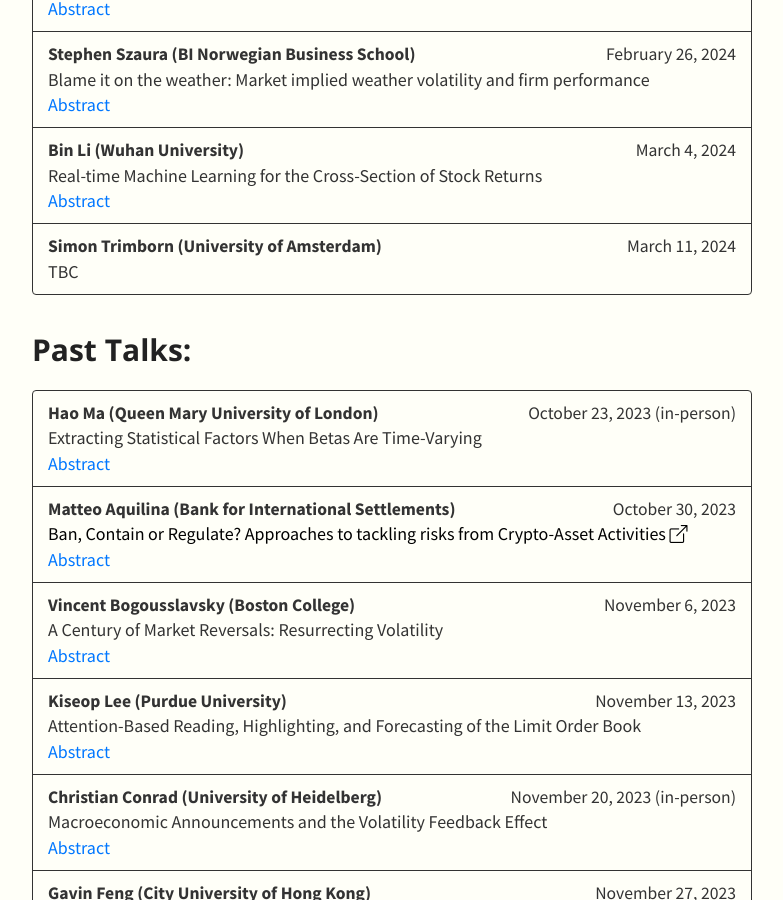
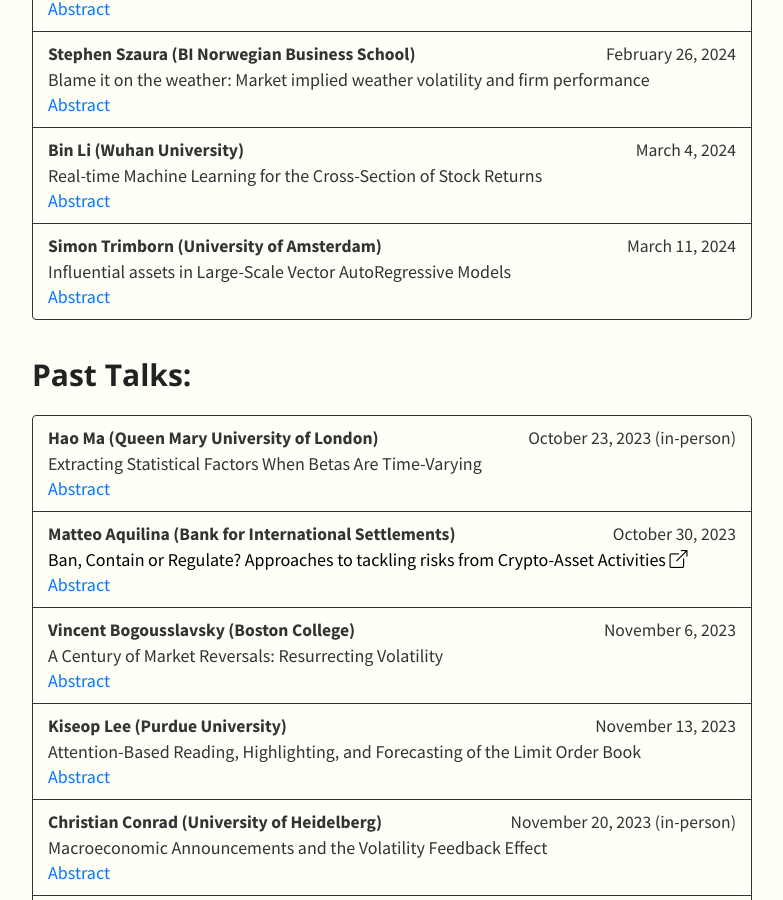
Before and after one commit to SML-Fin/SML-Fin.github.io, a Jekyll site: the page built from index.md, in a window 1280 px wide and 900 px high, scrolled down 968 px. Shown: the whole window, without its empty margins (248-1031 px from the left). Built offline with Jekyll 4.4.1, drawn with Linux system fonts in a browser that asks for light colours; nearby versions of some CDN libraries; our own code applies the rules of GitHub Pages for plain Markdown files.

Commit message:
Update talks.yml

```diff
--- a/_data/talks.yml
+++ b/_data/talks.yml
@@ -26,7 +26,8 @@
       abstract: Recent studies document strong performance for machine-learning-based investment strategies. These strategies use anomaly variables discovered ex-post as predictors of stock returns and may not be implementable in real time. We construct real-time machine learning strategies based on a universe of fundamental signals. While positive and significant, the out-of-sample performance of these strategies is significantly weaker than those documented by prior studies, especially in value-weighted portfolios. We find similar results when examining a universe of past return-based signals. Our results offer a more tempered view of the economic gains associated with machine learning strategies relative to prior literature.
     - speaker: Simon Trimborn (University of Amsterdam)
       date: March 11, 2024
-      title: TBC
+      title: Influential assets in Large-Scale Vector AutoRegressive Models
+      abstract: When a company releases earnings results or makes announcements, a sectoral wide lead-lag effect from the stock on the entire system may occur. To improve the estimation of a system experiencing system-wide lead-lag effects from a single asset in the presence of short time series, we introduce a model for Large-scale Influencer Structures in Vector AutoRegressions (LISAR). We study the asymptotic properties of the estimator and validate its performance in extensive synthetic data experiments. We study the performance of the LISAR model on high-frequency data for the constituents of the SP100, separated by sectors. We find the LISAR model to significantly outperform on up to 14.7% of the days in terms of forecasting accuracy. Trading strategies with signals derived from the LISAR model achieved up to 60% excess return compared to other strategies. We show in this study, that in the presence of influencer structures within a sector, the LISAR model, compared to alternative models, provides higher accuracy, better forecasting results, and improves the understanding of market movements and sectoral structures.
 - type: Past Talks&#58;
   members:
     - speaker: Hao Ma (Queen Mary University of London)
```
